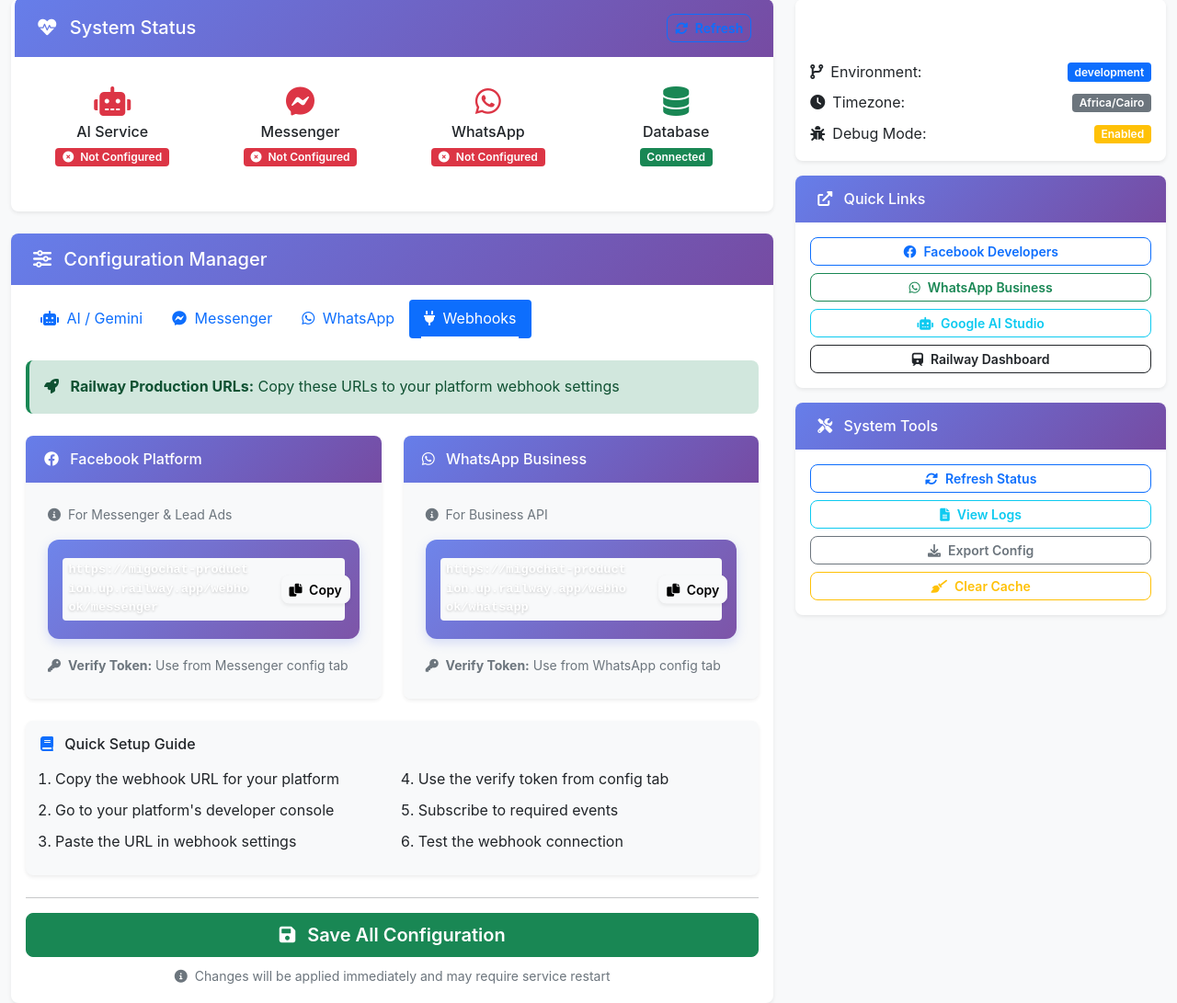
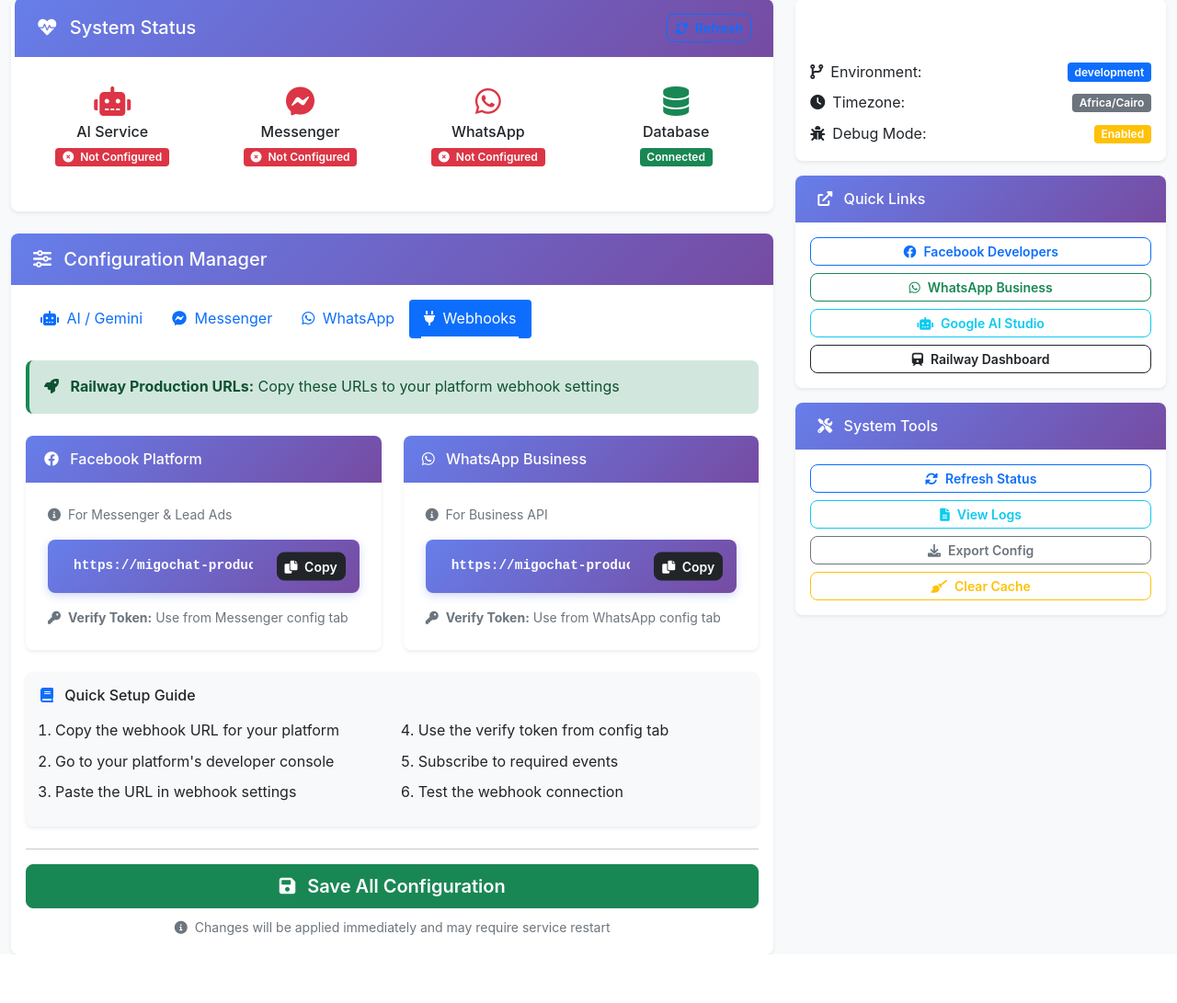
Before and after one commit to Yoans-Adel/Migochat, a FastAPI app: page /dashboard/settings in a window 1280 px wide, after a click on "Webhooks". Shown: the part 205-1296 px from the top of the page at 92% size. After the commit the page ends 1243 px from the top, so only its background shows below. Run offline with FastAPI, Linux system fonts and the light colour scheme; some libraries are stand-ins or nearby versions.

Commit message:
🎨 Major UX Overhaul - Webhook URLs Now Visible
CRITICAL FIX - WEBHOOK URLs VISIBILITY:
- ✅ Changed from <code> to <input> elements
- ✅ White background for card-body (#ffffff)
- ✅ Dark copy button (btn-dark) for contrast
- ✅ Gradient background clearly visible
- ✅ Text now fully readable in white

INPUT FIELD APPROACH:
- readonly input with transparent background
- White text on gradient (fw-bold)
- Courier New monospace font
- User can select/copy text easily
- No border, clean appearance

COPY FUNCTION ENHANCEMENT:
- Supports both input.value and textContent
- Visual feedback (text selection)
- Auto-deselect after 500ms
- Better error handling

CSS IMPROVEMENTS:
- Simplified webhook-url-box styling
- Removed unnecessary pseudo-elements
- Better padding (0.75rem)
- Enhanced shadow (0 3px 10px)
- Focus state properly handled

UX BENEFITS:
- URLs are now clearly visible
- Easy to read and verify
- Click to select text
- Copy button stands out
- Professional appearance
- Better accessibility

This completely fixes the issue where webhook URLs appeared faded/invisible in the UI.

```diff
--- a/app/static/js/settings.js
+++ b/app/static/js/settings.js
@@ -334,10 +334,19 @@ function togglePassword(fieldId) {
 
 function copyToClipboard(elementId) {
     const element = document.getElementById(elementId);
-    const text = element.textContent;
+    // Check if it's an input element or regular element
+    const text = element.value || element.textContent || element.innerText;
 
     navigator.clipboard.writeText(text).then(() => {
         showToast('✅ Copied to clipboard!', 'success');
+
+        // Select the text briefly to show it was copied
+        if (element.select) {
+            element.select();
+            setTimeout(() => {
+                element.setSelectionRange(0, 0);
+            }, 500);
+        }
     }).catch(err => {
         console.error('Failed to copy:', err);
         showToast('❌ Failed to copy', 'error');
--- a/app/templates/settings.html
+++ b/app/templates/settings.html
@@ -36,40 +36,23 @@
         .webhook-url-box {
             background: linear-gradient(135deg, #667eea 0%, #764ba2 100%);
             border: none;
-            padding: 1.25rem 1rem;
-            border-radius: 0.75rem;
+            padding: 0.75rem 1rem;
+            border-radius: 0.5rem;
+            box-shadow: 0 3px 10px rgba(102, 126, 234, 0.3);
             position: relative;
-            box-shadow: 0 4px 12px rgba(102, 126, 234, 0.25);
-            min-height: 70px;
-            display: flex;
-            align-items: center;
-            overflow: hidden;
         }
-        .webhook-url-box::before {
-            content: '';
-            position: absolute;
-            top: 0;
-            left: 0;
-            right: 0;
-            bottom: 0;
-            background: rgba(255, 255, 255, 0.05);
-            pointer-events: none;
+        .webhook-url-box input {
+            background: transparent !important;
+            border: none !important;
+            color: #ffffff !important;
+            font-weight: 600 !important;
+            outline: none !important;
+            box-shadow: none !important;
         }
-        .webhook-url-box code {
-            flex: 1;
-            word-break: break-all;
-            padding-right: 100px;
-            color: #ffffff !important;
-            font-family: 'Courier New', monospace;
-            font-size: 0.85rem;
-            font-weight: 600;
-            line-height: 1.5;
-            text-shadow: 0 1px 3px rgba(0, 0, 0, 0.2);
-            position: relative;
-            z-index: 1;
-        }
-        .webhook-url-box button {
-            z-index: 2;
+        .webhook-url-box input:focus {
+            background: transparent !important;
+            border: none !important;
+            box-shadow: none !important;
         }
         .card.shadow-sm {
             transition: all 0.3s ease;
@@ -404,20 +387,29 @@
                                                     Facebook Platform
                                                 </h6>
                                             </div>
-                                            <div class="card-body p-4" style="background: #f8f9fa;">
+                                            <div class="card-body p-4" style="background: #ffffff;">
                                                 <p class="text-muted small mb-3">
                                                     <i class="fas fa-info-circle me-1"></i>
                                                     For Messenger & Lead Ads
                                                 </p>
-                                                <div class="webhook-url-box mb-3">
-                                                    <code id="messenger_webhook_url" class="d-block text-white">{{ settings.messenger_webhook_url }}</code>
-                                                    <button class="btn btn-sm btn-light shadow-sm" onclick="copyToClipboard('messenger_webhook_url')" style="position: absolute; top: 50%; right: 10px; transform: translateY(-50%);">
+                                                <div class="position-relative mb-3">
+                                                    <div class="webhook-url-box">
+                                                        <input type="text"
+                                                               class="form-control border-0 bg-transparent text-white fw-bold"
+                                                               id="messenger_webhook_url"
+                                                               value="{{ settings.messenger_webhook_url }}"
+                                                               readonly
+                                                               style="padding-right: 100px; font-family: 'Courier New', monospace; font-size: 0.9rem;">
+                                                    </div>
+                                                    <button class="btn btn-dark btn-sm position-absolute"
+                                                            onclick="copyToClipboard('messenger_webhook_url')"
+                                                            style="top: 50%; right: 15px; transform: translateY(-50%);">
                                                         <i class="fas fa-copy me-1"></i> Copy
                                                     </button>
                                                 </div>
-                                                <small class="text-muted">
-                                                    <i class="fas fa-key me-1"></i>
-                                                    <strong>Verify Token:</strong> Use from Messenger config tab
+                                                <small class="text-muted d-flex align-items-center">
+                                                    <i class="fas fa-key me-2"></i>
+                                                    <strong>Verify Token:</strong>&nbsp;Use from Messenger config tab
                                                 </small>
                                             </div>
                                         </div>
@@ -432,20 +424,29 @@
                                                     WhatsApp Business
                                                 </h6>
                                             </div>
-                                            <div class="card-body p-4" style="background: #f8f9fa;">
+                                            <div class="card-body p-4" style="background: #ffffff;">
                                                 <p class="text-muted small mb-3">
                                                     <i class="fas fa-info-circle me-1"></i>
                                                     For Business API
                                                 </p>
-                                                <div class="webhook-url-box mb-3">
-                                                    <code id="whatsapp_webhook_url" class="d-block text-white">{{ settings.whatsapp_webhook_url }}</code>
-                                                    <button class="btn btn-sm btn-light shadow-sm" onclick="copyToClipboard('whatsapp_webhook_url')" style="position: absolute; top: 50%; right: 10px; transform: translateY(-50%);">
+                                                <div class="position-relative mb-3">
+                                                    <div class="webhook-url-box">
+                                                        <input type="text"
+                                                               class="form-control border-0 bg-transparent text-white fw-bold"
+                                                               id="whatsapp_webhook_url"
+                                                               value="{{ settings.whatsapp_webhook_url }}"
+                                                               readonly
+                                                               style="padding-right: 100px; font-family: 'Courier New', monospace; font-size: 0.9rem;">
+                                                    </div>
+                                                    <button class="btn btn-dark btn-sm position-absolute"
+                                                            onclick="copyToClipboard('whatsapp_webhook_url')"
+                                                            style="top: 50%; right: 15px; transform: translateY(-50%);">
                                                         <i class="fas fa-copy me-1"></i> Copy
                                                     </button>
                                                 </div>
-                                                <small class="text-muted">
-                                                    <i class="fas fa-key me-1"></i>
-                                                    <strong>Verify Token:</strong> Use from WhatsApp config tab
+                                                <small class="text-muted d-flex align-items-center">
+                                                    <i class="fas fa-key me-2"></i>
+                                                    <strong>Verify Token:</strong>&nbsp;Use from WhatsApp config tab
                                                 </small>
                                             </div>
                                         </div>
```
